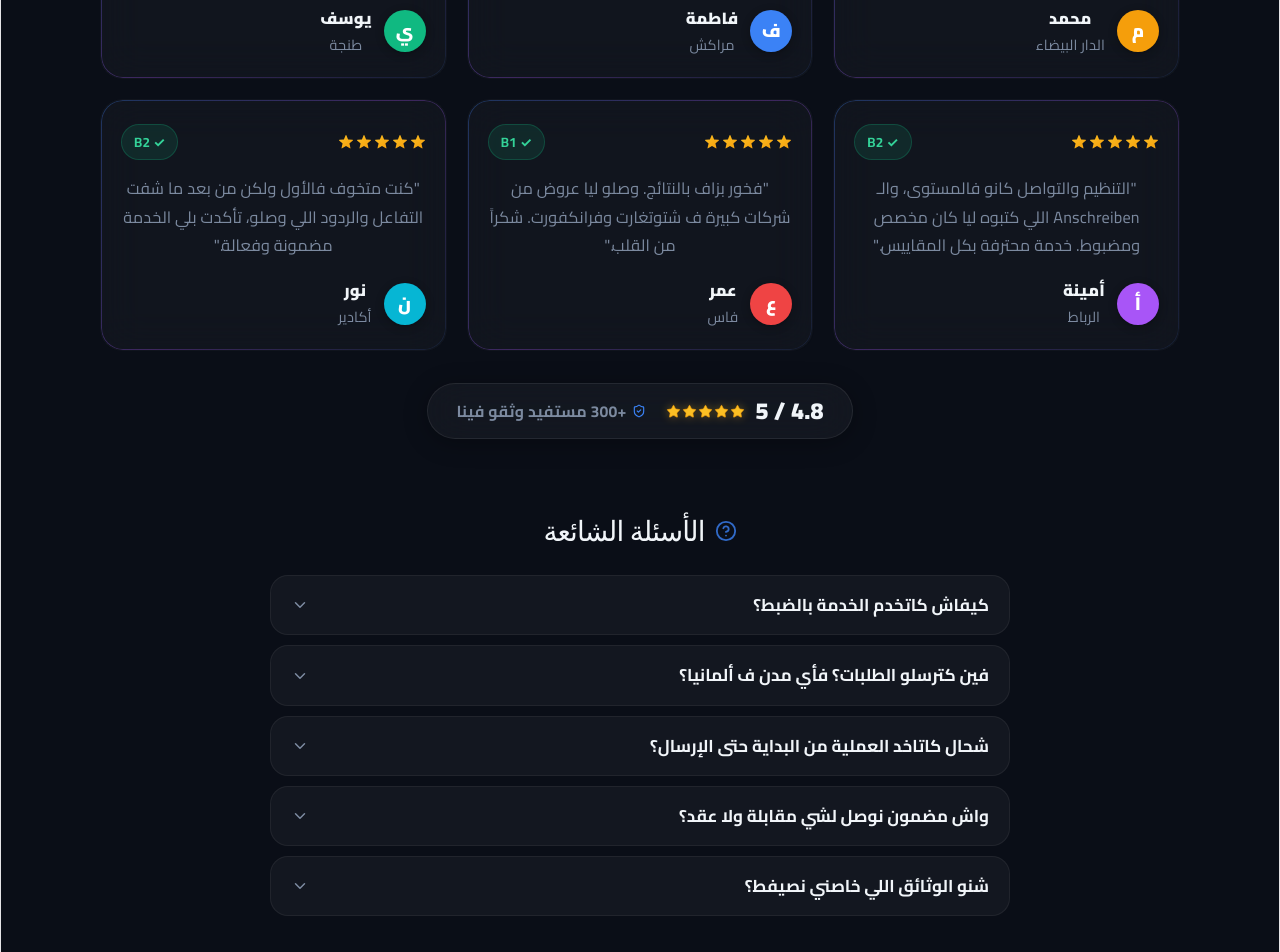
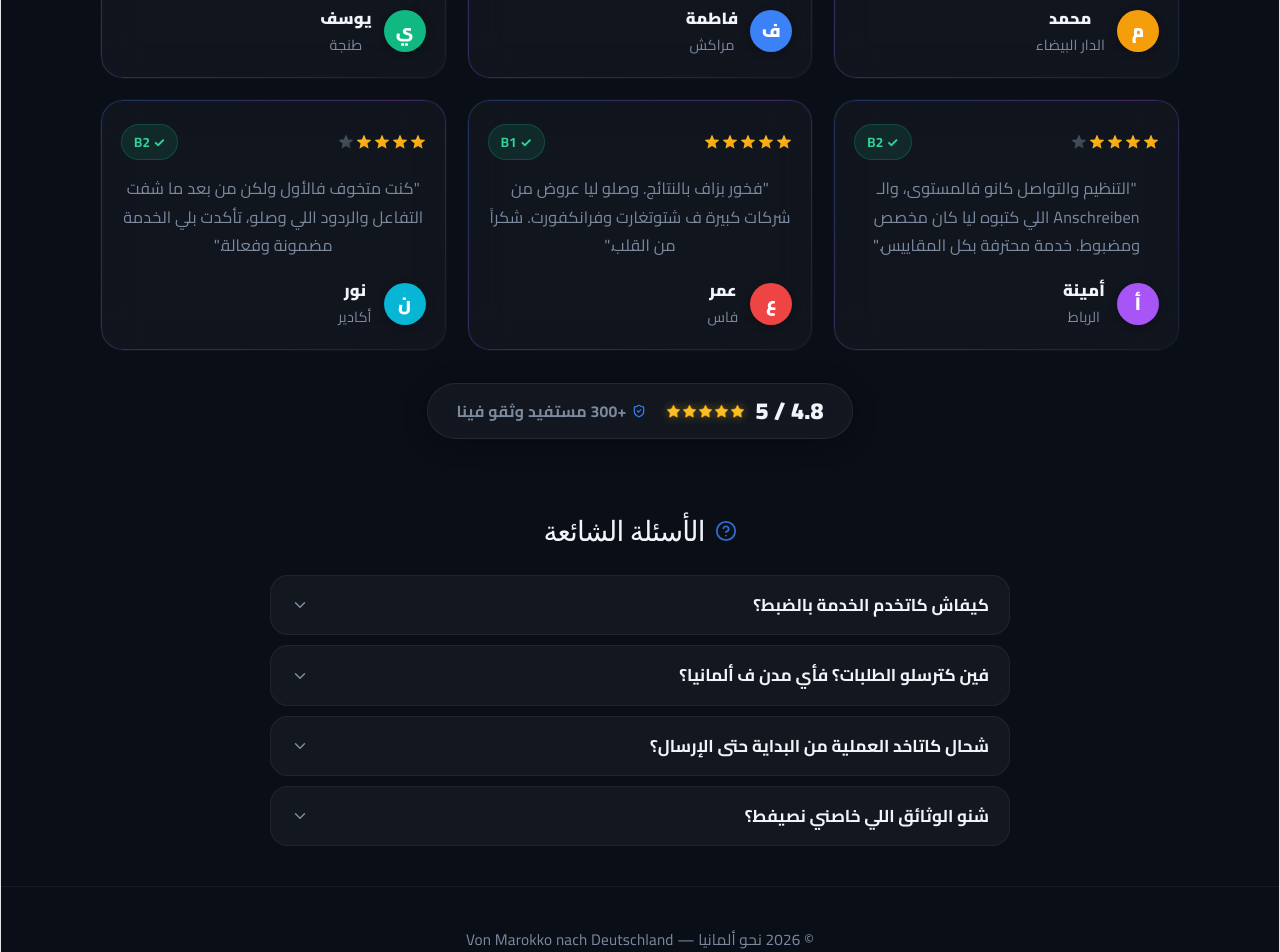
Before and after one commit to ANASS133/formular, a React (Vite) app: page / in a window 1280 px wide. Shown: the part 2140-3092 px from the top of the page. Built offline with nearby package versions, Linux system fonts and the light colour scheme.

Commit message:
update-testimonials

```diff
--- a/src/App.jsx
+++ b/src/App.jsx
@@ -20,11 +20,7 @@ const FAQ_ITEMS = [
   },
   {
     q: "شحال كاتاخد العملية من البداية حتى الإرسال؟",
-    a: "من اللحظة اللي كاتصيفط لينا الوثائق كاملة، العملية كاتاخد من 3 إلى 7 أيام عمل باش نجهزو كلشي ونبداو فالإرسال.",
-  },
-  {
-    q: "واش مضمون نوصل لشي مقابلة ولا عقد؟",
-    a: "حنا كنضمنو ليك أنو غادي توصلك ردود وتفاعلات من الشركات. إلا ما وصل حتى تفاعل أولي، كنزيدو نرسلو دفعة إضافية مركزة فابور.",
+    a: "من اللحظة اللي كاتصيفط لينا الوثائق كاملة، العملية كاتاخد من 24 ساعة عمل باش نجهزو كلشي ونبداو فالإرسال.",
   },
   {
     q: "شنو الوثائق اللي خاصني نصيفط؟",
@@ -41,6 +37,7 @@ const TESTIMONIALS = [
     level: "B2",
     avatar: "م",
     avatarBg: "#f59e0b",
+    stars: 5,
   },
   {
     text: "المعاملة كانت مزيانة والتنظيم دياولهم عجبني. الفريق تابع معايا خطوة بخطوة حتى تأكد بلي كاين تفاعل.",
@@ -49,6 +46,7 @@ const TESTIMONIALS = [
     level: "B1",
     avatar: "ف",
     avatarBg: "#3b82f6",
+    stars: 4,
   },
   {
     text: "خدمتهم نقية وصافي. أنا شخصياً وصلت لمقابلة ف أسبوعين من مور ما بداو الإرسال. شكراً ليكم.",
@@ -57,6 +55,7 @@ const TESTIMONIALS = [
     level: "B2",
     avatar: "ي",
     avatarBg: "#10b981",
+    stars: 5,
   },
   {
     text: "التنظيم والتواصل كانو فالمستوى، والـ Anschreiben اللي كتبوه ليا كان مخصص ومضبوط. خدمة محترفة بكل المقاييس.",
@@ -65,6 +64,7 @@ const TESTIMONIALS = [
     level: "B2",
     avatar: "أ",
     avatarBg: "#a855f7",
+    stars: 4,
   },
   {
     text: "فخور بزاف بالنتائج. وصلو ليا عروض من شركات كبيرة ف شتوتغارت وفرانكفورت. شكراً من القلب.",
@@ -73,6 +73,7 @@ const TESTIMONIALS = [
     level: "B1",
     avatar: "ع",
     avatarBg: "#ef4444",
+    stars: 5,
   },
   {
     text: "كنت متخوف فالأول ولكن من بعد ما شفت التفاعل والردود اللي وصلو، تأكدت بلي الخدمة مضمونة وفعالة.",
@@ -81,6 +82,7 @@ const TESTIMONIALS = [
     level: "B2",
     avatar: "ن",
     avatarBg: "#06b6d4",
+    stars: 4,
   },
 ];
 
@@ -571,6 +573,7 @@ export default function App() {
                     required
                   />
                 </label>
+<br />
 
                 <label className="field">
                   <span>البريد الإلكتروني</span>
@@ -582,14 +585,12 @@ export default function App() {
                     required
                   />
                 </label>
+<br />
 
                 <label className="field">
                   <span>رقم واتساب</span>
                   <div className="whatsapp-shell">
-                    <span className="whatsapp-prefix">
-                    <Globe size={14} />
-                    +212
-                  </span>
+
                     <input
                       type="tel"
                       id="whatsapp"
@@ -600,7 +601,7 @@ export default function App() {
                     />
                   </div>
                 </label>
-
+<br />
                 <label className="field" id="bank-label">
                   <span>البنك</span>
                   <CustomSelect
@@ -615,6 +616,7 @@ export default function App() {
                     ]}
                   />
                 </label>
+  <br />
 
                 <div className="wizard-nav">
                   <button
@@ -783,8 +785,8 @@ export default function App() {
                     <svg key={j} width="16" height="16" viewBox="0 0 20 20" className="star-icon">
                       <defs>
                         <linearGradient id={`ts-gold-${i}-${j}`} x1="0%" y1="0%" x2="100%" y2="100%">
-                          <stop offset="0%" stopColor="#fbbf24" />
-                          <stop offset="100%" stopColor="#f59e0b" />
+                          <stop offset="0%" stopColor={j < t.stars ? "#fbbf24" : "#4b5563"} />
+                          <stop offset="100%" stopColor={j < t.stars ? "#f59e0b" : "#374151"} />
                         </linearGradient>
                       </defs>
                       <path
```
